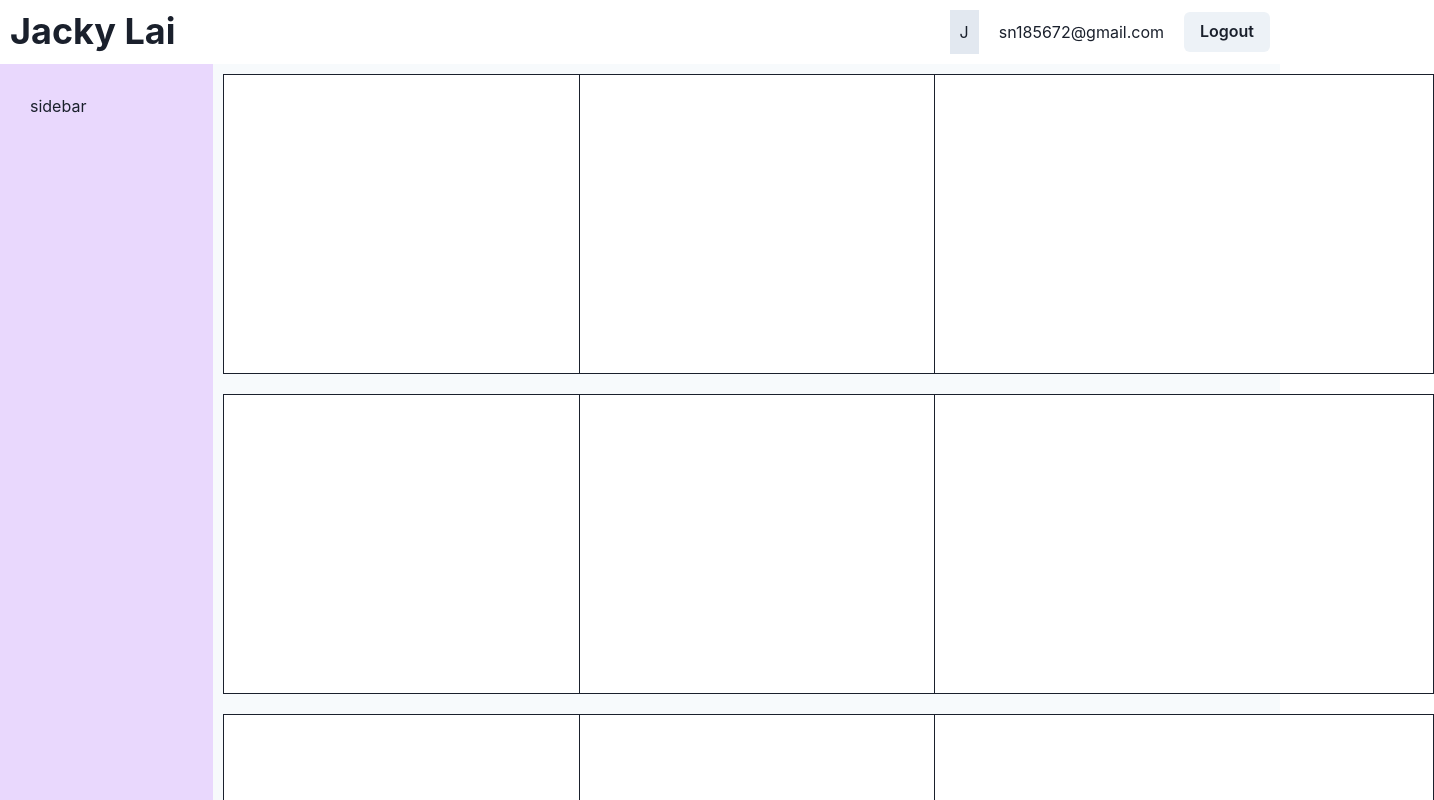
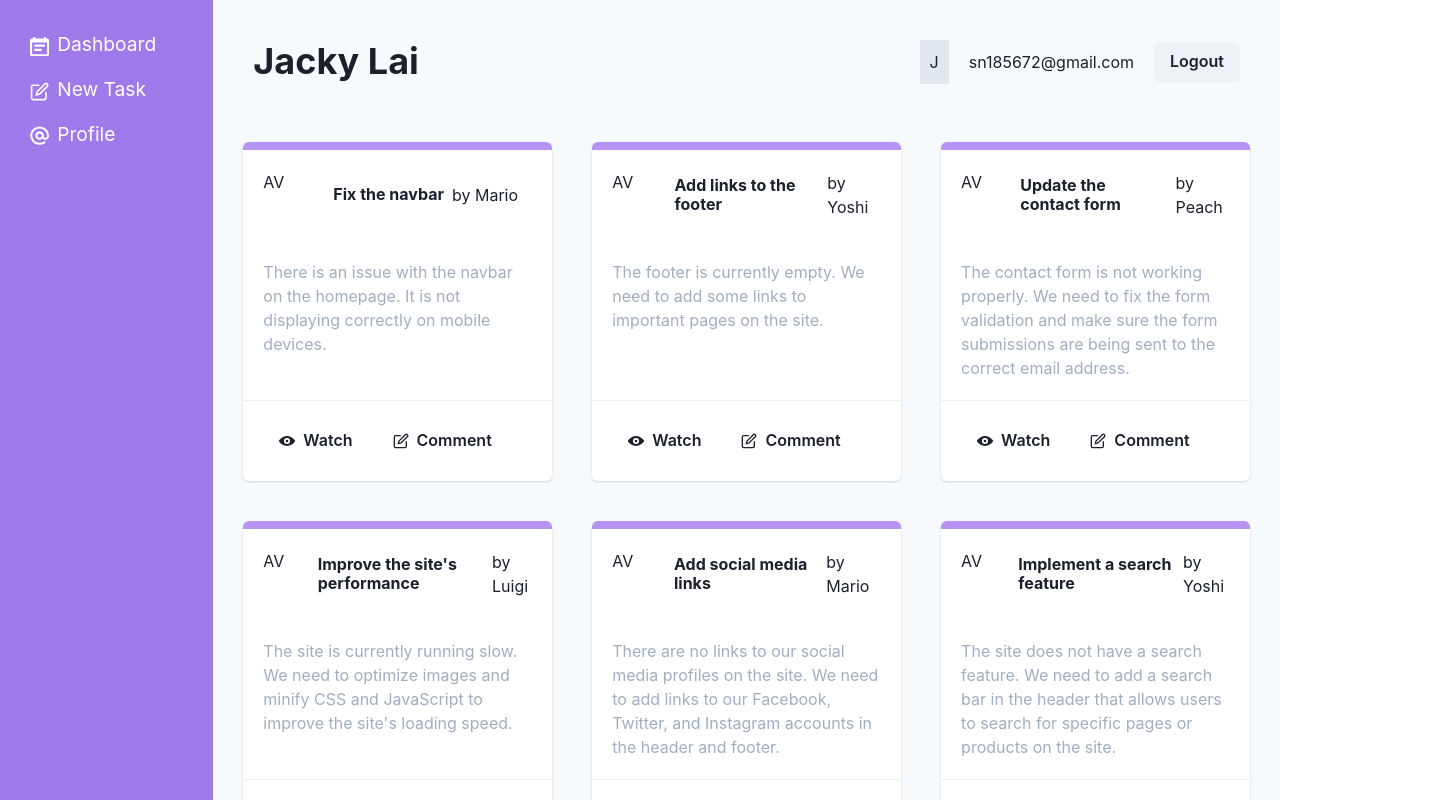
Before and after one commit to Jackylai01/chakra-react, a React (Create React App) app: page /grid in a window 1280 px wide. Shown: the top 800 px of the page, 1434 px wide, since content can reach past the window. Built offline with nearby package versions, Linux system fonts and the light colour scheme; the HTML template or start-up script is replaced by a standard one.

Commit message:
feat(rwd): create rew and add new icon

```diff
--- a/package.json
+++ b/package.json
@@ -3,6 +3,7 @@
   "version": "0.1.0",
   "private": true,
   "dependencies": {
+    "@chakra-ui/icons": "^2.0.19",
     "@chakra-ui/react": "^2.7.0",
     "@emotion/react": "^11.11.1",
     "@emotion/styled": "^11.11.0",
--- a/src/App.jsx
+++ b/src/App.jsx
@@ -1,25 +1,21 @@
+import { ChakraProvider } from '@chakra-ui/react';
 import {
   createBrowserRouter,
   createRoutesFromElements,
   Route,
   RouterProvider,
 } from 'react-router-dom';
-
-import { ChakraProvider } from '@chakra-ui/react';
-
 // layouts and pages
 import RootLayout from './layouts/RootLayout';
 import Create from './pages/Create';
 import Dashboard from './pages/Dashboard';
-import GridListItem from './pages/GridListItem';
 import Profile from './pages/Profile';
 
 // router and routes
 const router = createBrowserRouter(
   createRoutesFromElements(
     <Route path="/" element={<RootLayout />}>
-      <Route index element={<Dashboard />} />
-      <Route path="grid" element={<GridListItem />} />
+      <Route path="/grid" element={<Dashboard />} />
       <Route path="create" element={<Create />} />
       <Route path="profile" element={<Profile />} />
     </Route>
--- a/src/components/Navbar.jsx
+++ b/src/components/Navbar.jsx
@@ -18,7 +18,7 @@
 const Navbar = () => {
   return (
     <>
-      <Flex as="nav" p="10px" alignItems="center">
+      <Flex as="nav" p="10px" alignItems="center" marginBottom="3rem">
         <Heading as="h1">Jacky Lai</Heading>
         <Spacer />
         <HStack spacing="20px">
--- /dev/null
+++ b/src/components/Sidebar.jsx
@@ -0,0 +1,29 @@
+import { AtSignIcon, CalendarIcon, EditIcon } from '@chakra-ui/icons';
+import { List, ListIcon, ListItem } from '@chakra-ui/react';
+import { NavLink } from 'react-router-dom';
+const Sidebar = () => {
+  return (
+    <List color="white" fontSize="1.2em" spacing={4}>
+      <ListItem>
+        <NavLink to="/grid">
+          <ListIcon as={CalendarIcon} />
+          Dashboard
+        </NavLink>
+      </ListItem>
+      <ListItem>
+        <NavLink to="/">
+          <ListIcon as={EditIcon} />
+          New Task
+        </NavLink>
+      </ListItem>
+      <ListItem>
+        <NavLink to="/profile">
+          <ListIcon as={AtSignIcon} />
+          Profile
+        </NavLink>
+      </ListItem>
+    </List>
+  );
+};
+
+export default Sidebar;
--- /dev/null
+++ b/src/data/db.js
@@ -0,0 +1,82 @@
+export const tasks = [
+  {
+    id: 1,
+    title: 'Fix the navbar',
+    description:
+      'There is an issue with the navbar on the homepage. It is not displaying correctly on mobile devices.',
+    author: 'Mario',
+    img: '/img/mario.png',
+  },
+  {
+    id: 2,
+    title: 'Add links to the footer',
+    description:
+      'The footer is currently empty. We need to add some links to important pages on the site.',
+    author: 'Yoshi',
+    img: '/img/yoshi.png',
+  },
+  {
+    id: 3,
+    title: 'Update the contact form',
+    description:
+      'The contact form is not working properly. We need to fix the form validation and make sure the form submissions are being sent to the correct email address.',
+    author: 'Peach',
+    img: '/img/peac.png',
+  },
+  {
+    id: 4,
+    title: "Improve the site's performance",
+    description:
+      "The site is currently running slow. We need to optimize images and minify CSS and JavaScript to improve the site's loading speed.",
+    author: 'Luigi',
+    img: '/img/luigi.png',
+  },
+  {
+    id: 5,
+    title: 'Add social media links',
+    description:
+      'There are no links to our social media profiles on the site. We need to add links to our Facebook, Twitter, and Instagram accounts in the header and footer.',
+    author: 'Mario',
+    img: '/img/mario.png',
+  },
+  {
+    id: 6,
+    title: 'Implement a search feature',
+    description:
+      'The site does not have a search feature. We need to add a search bar in the header that allows users to search for specific pages or products on the site.',
+    author: 'Yoshi',
+    img: '/img/yoshi.png',
+  },
+  {
+    id: 7,
+    title: 'Fix the responsive layout',
+    description:
+      "The site's layout is not responsive. It does not look good on mobile devices. We need to make sure the site looks good on all devices.",
+    author: 'Peach',
+    img: '/img/peach.png',
+  },
+  {
+    id: 8,
+    title: 'Add a newsletter signup form',
+    description:
+      'We do not have a way for users to sign up for our newsletter. We need to add a newsletter signup form in the footer that allows users to enter their email address.',
+    author: 'Luigi',
+    img: '/img/luigi.png',
+  },
+  {
+    id: 9,
+    title: 'Improve the design',
+    description:
+      "The site's design is outdated. We need to update the site's color scheme and font to make it look more modern.",
+    author: 'Mario',
+    img: '/img/mario.png',
+  },
+  {
+    id: 10,
+    title: 'Add more products to the online store',
+    description:
+      'We need to add more products to the online store. We also need to add categories and filters to make it easier for users to find what they are looking for.',
+    author: 'Yoshi',
+    img: '/img/yoshi.png',
+  },
+];
--- a/src/layouts/RootLayout.jsx
+++ b/src/layouts/RootLayout.jsx
@@ -1,11 +1,29 @@
+import { Grid, GridItem } from '@chakra-ui/react';
 import { Outlet } from 'react-router-dom';
 import Navbar from '../components/Navbar';
+import Sidebar from '../components/Sidebar';
+
+/**
+ * base:表示在基本尺寸（也就是在小螢幕或手機上），
+ * lg: 2 表示在大尺寸螢幕上（例如平板或小型桌面螢幕），元素應該跨越2列。
+ * xl: 1 表示在超大尺寸螢幕上（例如大型桌面螢幕），元素應該只跨越1列。這樣的設定允許元素在不同尺寸的螢幕上展現出不同的版面配置，進行響應式設計。 */
 
 export default function RootLayout() {
   return (
-    <div>
-      <Navbar />
-      <Outlet />
-    </div>
+    <Grid templateColumns="repeat(6,1fr)" bg="gray.50">
+      <GridItem
+        as="aside"
+        bg="purple.400"
+        minHeight={{ lg: '100vh' }}
+        p={{ base: '20px', lg: '30px' }}
+        colSpan={{ base: 6, lg: 2, xl: 1 }}
+      >
+        <Sidebar />
+      </GridItem>
+      <GridItem as="main" p="30px" colSpan={{ base: 6, lg: 4, xl: 5 }}>
+        <Navbar />
+        <Outlet />
+      </GridItem>
+    </Grid>
   );
 }
--- a/src/pages/Create.jsx
+++ b/src/pages/Create.jsx
@@ -1,7 +1,7 @@
 import React from 'react';
 
 const Create = () => {
-  return <div></div>;
+  return <div>1</div>;
 };
 
 export default Create;
--- a/src/pages/Dashboard.jsx
+++ b/src/pages/Dashboard.jsx
@@ -1,43 +1,60 @@
-import { Box, Container, Heading, Text } from '@chakra-ui/react';
+import { EditIcon, ViewIcon } from '@chakra-ui/icons';
+import {
+  Box,
+  Button,
+  Card,
+  CardBody,
+  CardFooter,
+  CardHeader,
+  Divider,
+  Flex,
+  HStack,
+  Heading,
+  SimpleGrid,
+  Text,
+} from '@chakra-ui/react';
 import React from 'react';
-import { Link } from 'react-router-dom';
+import { tasks } from '../data/db';
 
 const Dashboard = () => {
-  const boxStyles = {
-    p: '10px',
-    bg: 'purple.400',
-    color: 'white',
-    my: '10px',
-    textAlign: 'center',
-    ':hover': {
-      color: 'black',
-      bg: 'yellow.400',
-    },
-  };
+  return (
+    <>
+      <SimpleGrid spacing={10} minChildWidth="300px">
+        {tasks &&
+          tasks.map(task => (
+            <Card key={task.id} borderTop="8px" borderColor="purple.300">
+              <CardHeader>
+                <Flex gap={5}>
+                  <Box as="main" w="50px" h="50px">
+                    <Text>AV</Text>
+                  </Box>
+                  <HStack spacing={2}>
+                    <Heading as="h3" size="sm">
+                      {task?.title}
+                    </Heading>
+                    <Text>by {task?.author}</Text>
+                  </HStack>
+                </Flex>
+              </CardHeader>
 
-  return (
-    <Container as="section" maxWidth="60%">
-      <Heading m="30px" p="10px">
-        Chakra UI Componets
-      </Heading>
-      <Text color="blue.300">
-        Lorem ipsum dolor sit amet consectetur adipisicing elit. Similique esse
-        molestias ducimus itaque enim laudantium sunt impedit distinctio illo.
-        Eaque non voluptatum nemo perferendis quasi? Impedit animi velit rerum
-        magni!
-      </Text>
-      <Box my="30px" p="30px" bg="orange" as="section">
-        <Text color="blackAlpha.500">
-          Lorem ipsum dolor sit amet consectetur adipisicing elit. Alias commodi
-          ipsum eius molestias aut eos praesentium hic consequatur et aperiam
-          voluptatem dicta eaque, at neque adipisci, velit, quam impedit
-          doloribus!
-        </Text>
-      </Box>
-      <Box sx={boxStyles} as={Link} to="/profile">
-        JACKY LAI
-      </Box>
-    </Container>
+              <CardBody color="gray.400">
+                <Text>{task?.description}</Text>
+              </CardBody>
+              <Divider borderColor="gray.200" />
+              <CardFooter>
+                <HStack>
+                  <Button variant="ghost" leftIcon={<ViewIcon />}>
+                    Watch
+                  </Button>
+                  <Button variant="ghost" leftIcon={<EditIcon />}>
+                    Comment
+                  </Button>
+                </HStack>
+              </CardFooter>
+            </Card>
+          ))}
+      </SimpleGrid>
+    </>
   );
 };
 
--- a/src/pages/GridListItem.jsx
+++ b/src/pages/GridListItem.jsx
@@ -1,24 +1,25 @@
-import { Grid, GridItem } from '@chakra-ui/react';
+import { Box, SimpleGrid } from '@chakra-ui/react';
 import React from 'react';
-import Card from '../components/Card';
 
 const GridListItem = () => {
   return (
     <>
-      <Grid templateColumns="repeat(6,1fr)" bg="gray.50">
-        <GridItem
-          as="aside"
-          colSpan="1"
-          bg="purple.100"
-          minHeight="100vh"
-          p="30px"
-        >
-          <span>sidebar</span>
-        </GridItem>
-        <GridItem as="main" colSpan="5">
-          <Card />
-        </GridItem>
-      </Grid>
+      <SimpleGrid p="10px" spacing={10} minChildWidth="250px">
+        <Box bg="white" h="200px" border="1px solid"></Box>
+        <Box bg="white" h="200px" border="1px solid"></Box>
+        <Box bg="white" h="200px" border="1px solid"></Box>
+        <Box bg="white" h="200px" border="1px solid"></Box>
+        <Box bg="white" h="200px" border="1px solid"></Box>
+        <Box bg="white" h="200px" border="1px solid"></Box>
+        <Box bg="white" h="200px" border="1px solid"></Box>
+
+        <Box bg="white" h="200px" border="1px solid"></Box>
+        <Box bg="white" h="200px" border="1px solid"></Box>
+        <Box bg="white" h="200px" border="1px solid"></Box>
+        <Box bg="white" h="200px" border="1px solid"></Box>
+        <Box bg="white" h="200px" border="1px solid"></Box>
+        <Box bg="white" h="200px" border="1px solid"></Box>
+      </SimpleGrid>
     </>
   );
 };
```
Also changed, not shown: data/db.json (deleted, +0 -74 lines), 1 other file (tests, documents, lock files or other folders).
